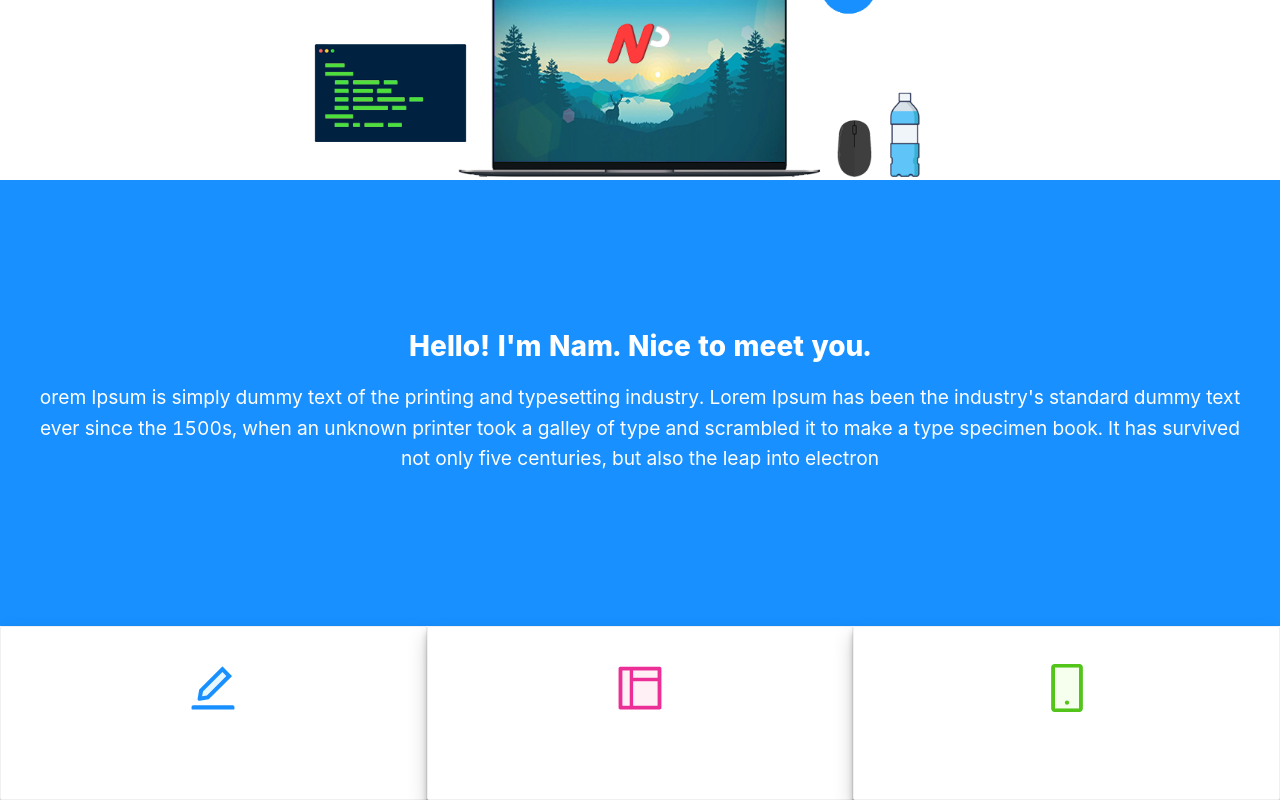
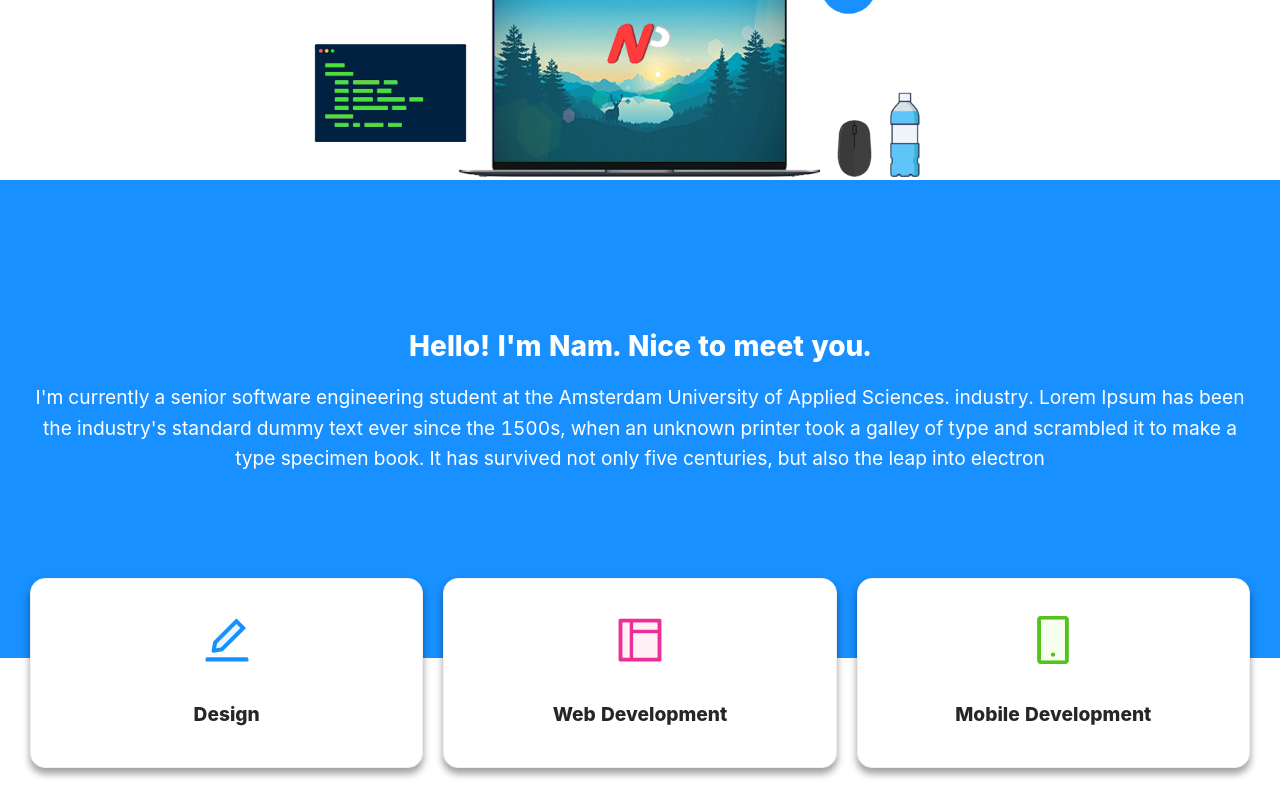
Before and after one commit to NamTPhan/NamTPhan.github.io, a React (Create React App) app: page / in a window 1280 px wide. Shown: the part 749-1549 px from the top of the page. Built offline with nearby package versions, Linux system fonts and the light colour scheme.

Commit message:
Skills cards styling

```diff
--- a/src/components/AboutSection.js
+++ b/src/components/AboutSection.js
@@ -20,12 +20,14 @@ const AboutSection = () => (
       style={{
         backgroundColor: "#1890ff",
         padding: "9rem 1.5rem",
+        paddingBottom: "11rem",
         textAlign: "center",
       }}
     >
       <H1>Hello! I'm Nam. Nice to meet you.</H1>
       <H2>
-        orem Ipsum is simply dummy text of the printing and typesetting
+        I'm currently a senior software engineering student at the Amsterdam
+        University of Applied Sciences.
         industry. Lorem Ipsum has been the industry's standard dummy text ever
         since the 1500s, when an unknown printer took a galley of type and
         scrambled it to make a type specimen book. It has survived not only five
--- a/src/components/SkillsSection.js
+++ b/src/components/SkillsSection.js
@@ -5,12 +5,23 @@ import styled from "styled-components";
 
 const styles = {
   cardStyles: {
-    boxShadow: "0 10px 20px rgba(0,0,0,0.19), 0 6px 6px rgba(0,0,0,0.23)",
+    boxShadow: "0 5px 10px rgba(0,0,0,0.19), 0 6px 6px rgba(0,0,0,0.23)",
+    marginLeft: "10px",
+    marginRight: "10px",
+    marginBottom: "20px",
+    borderRadius: "15px",
   },
 };
 
+const CardTitle = styled.h1`
+  color: "#141c3a";
+  font-weight: 800;
+  font-size: 1.2rem;
+`;
+
 const Icon = styled.p`
   font-size: 48px;
+  margin-bottom: 20px;
 `;
 
 const CardBlock = (props) => {
@@ -18,7 +29,7 @@ const CardBlock = (props) => {
     <Col xs={24} sm={24} md={8} lg={8} xl={8} style={{ textAlign: "center" }}>
       <Card style={styles.cardStyles}>
         <Icon>{props.icon}</Icon>
-        <h1>{props.title}</h1>
+        <CardTitle>{props.title}</CardTitle>
         <p>{props.description}</p>
         <p>{props.subtext}</p>
       </Card>
@@ -27,10 +38,18 @@ const CardBlock = (props) => {
 };
 
 const SkillsSection = () => (
-  <Row>
-    <CardBlock icon={<EditTwoTone />} />
-    <CardBlock icon={<LayoutTwoTone twoToneColor="#eb2f96" />} />
-    <CardBlock icon={<MobileTwoTone twoToneColor="#52c41a" />} />
+  <Row
+    style={{ paddingLeft: "20px", paddingRight: "20px", marginTop: "-80px" }}
+  >
+    <CardBlock icon={<EditTwoTone />} title="Design" />
+    <CardBlock
+      icon={<LayoutTwoTone twoToneColor="#eb2f96" />}
+      title="Web Development"
+    />
+    <CardBlock
+      icon={<MobileTwoTone twoToneColor="#52c41a" />}
+      title="Mobile Development"
+    />
   </Row>
 );
 
```
